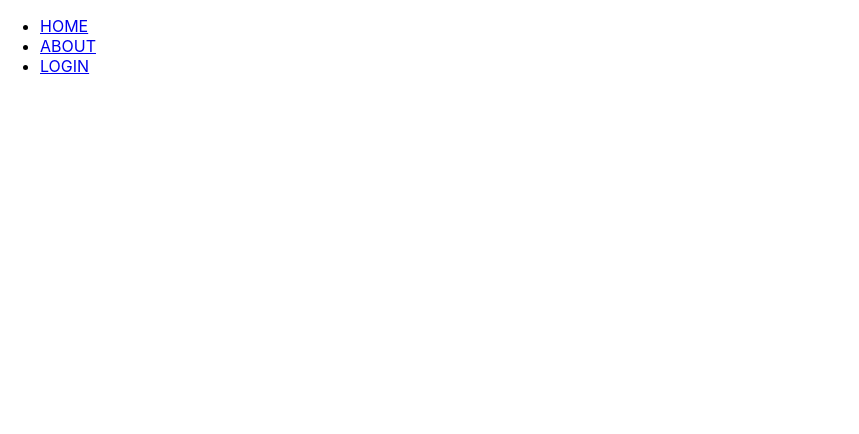
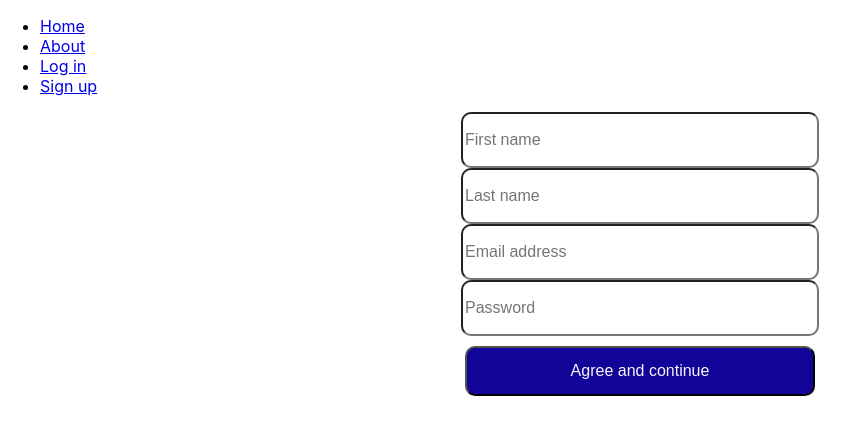
Before and after one commit to trungpham10/CarrieOKey, a React (Create React App) app in the folder CO_Front_End/carrieokey/: page /signup in a window 1280 px wide. Shown: the top 434 px of the page, without its empty margins (0-859 px from the left). Built offline with nearby package versions, Linux system fonts and the light colour scheme.

Commit message:
add signup route

```diff
--- a/CO_Front_End/carrieokey/src/App.css
+++ b/CO_Front_End/carrieokey/src/App.css
@@ -1,17 +1,23 @@
-.log-in {
+.log-in,
+.sign-up {
   text-align: center;
 }
 
 #email,
 #password,
-#login-submit {
+#login-submit,
+#signup-submit,
+#lastName,
+#firstName {
   font-size: medium;
   width: 350px;
   height: 50px;
   border-radius: 10px;
 }
 
-#login-submit {
+#login-submit,
+#signup-submit {
   color: whitesmoke;
   background-color: rgb(18, 4, 153);
+  margin-top: 10px;
 }
--- a/CO_Front_End/carrieokey/src/App.js
+++ b/CO_Front_End/carrieokey/src/App.js
@@ -4,6 +4,7 @@ import NavBar from "./components/NavBar";
 import Home from "./components/Home";
 import About from "./components/About";
 import Login from "./components/Login";
+import Signup from "./components/Signup";
 
 export default class App extends Component {
   render() {
@@ -15,6 +16,7 @@ export default class App extends Component {
             <Route exact path="/" component={Home} />
             <Route exact path="/about" component={About} />
             <Route exact path="/login" component={Login} />
+            <Route exact path="/signup" component={Signup} />
           </Switch>
         </div>
       </Router>
--- a/CO_Front_End/carrieokey/src/components/NavBar.jsx
+++ b/CO_Front_End/carrieokey/src/components/NavBar.jsx
@@ -6,13 +6,16 @@ export default function NavBar() {
     <div className="navBar">
       <ul>
         <li>
-          <Link to="/">HOME</Link>
+          <Link to="/">Home</Link>
         </li>
         <li>
-          <Link to="/about">ABOUT</Link>
+          <Link to="/about">About</Link>
         </li>
         <li>
-          <Link to="/login">LOGIN</Link>
+          <Link to="/login">Log in</Link>
+        </li>
+        <li>
+          <Link to="/signup">Sign up</Link>
         </li>
       </ul>
     </div>
--- a/CO_Front_End/carrieokey/src/components/Signup.jsx
+++ b/CO_Front_End/carrieokey/src/components/Signup.jsx
@@ -0,0 +1,40 @@
+import React from "react";
+import "../App.css";
+
+export default function Signup() {
+  return (
+    <div class="sign-up">
+      <form class="signup-form">
+        <input
+          type="text"
+          id="firstName"
+          name="firstName"
+          placeholder="First name"
+        ></input>
+        <br />
+        <input
+          type="text"
+          id="lastName"
+          name="lastName"
+          placeholder="Last name"
+        ></input>
+        <br />
+        <input
+          type="text"
+          id="email"
+          name="email"
+          placeholder="Email address"
+        ></input>
+        <br />
+        <input
+          type="password"
+          id="password"
+          name="password"
+          placeholder="Password"
+        ></input>
+        <br />
+        <input type="submit" id="signup-submit" value="Agree and continue" />
+      </form>
+    </div>
+  );
+}
```
